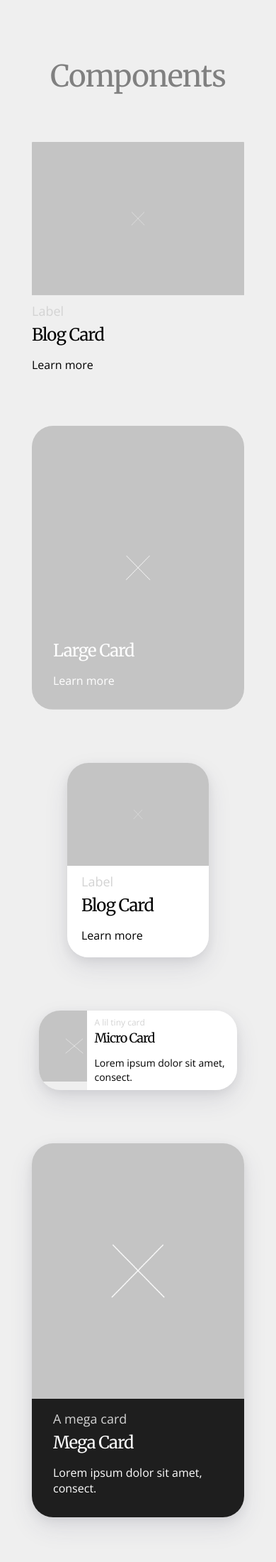
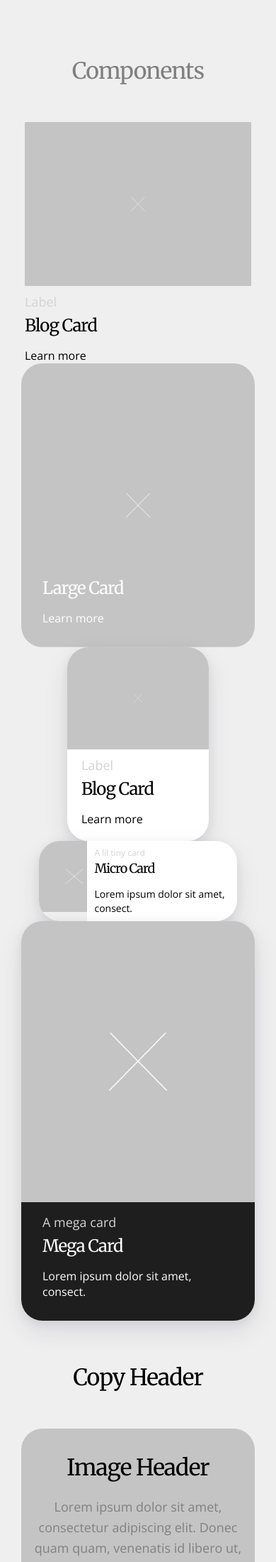
Before and after one commit to barnesy/ghost-ship, a Jekyll site: the page built from components.html, in a window 390 px wide. Shown: the top 2201 px of the page at 71% size. Built offline with Jekyll 4.4.1, drawn with Linux system fonts in a browser that asks for light colours.

Commit message:
Adds more responsive styles

```diff
--- a/_sass/blockquote.scss
+++ b/_sass/blockquote.scss
@@ -26,8 +26,8 @@
 
 @media (max-width: 800px) {
   blockquote {
-    font-size: 2.2rem;
-    line-height: 3.8rem;
+    font-size: 1.8rem;
+    line-height: 2.8rem;
     margin: 0;
   }
 
--- a/_sass/card.scss
+++ b/_sass/card.scss
@@ -189,3 +189,9 @@
     }
   }
 }
+
+@media (max-width: 800px) {
+  .card {
+    margin: 0;
+  }
+}
--- a/_sass/typography.scss
+++ b/_sass/typography.scss
@@ -98,7 +98,7 @@
 }
 
 @media(max-width: 600px){
-  .hed--large {
+  .hed--large, .copy p.hed--large {
     font-size: 3.2rem;
   }
 }
```
